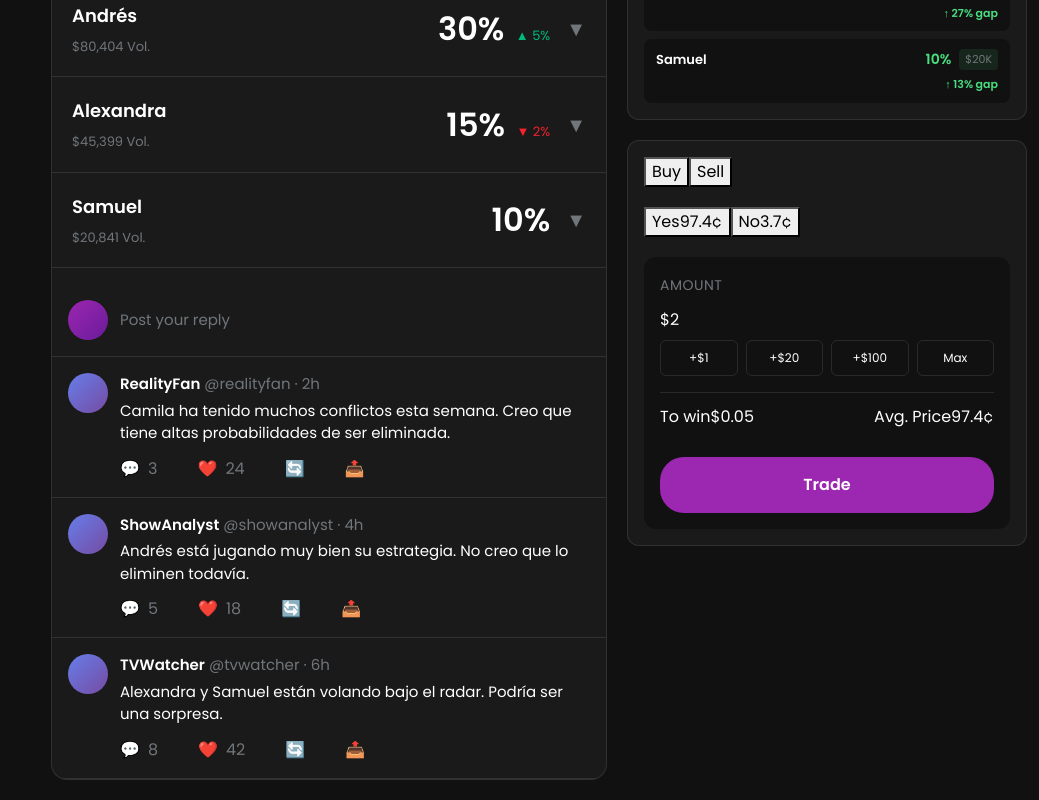
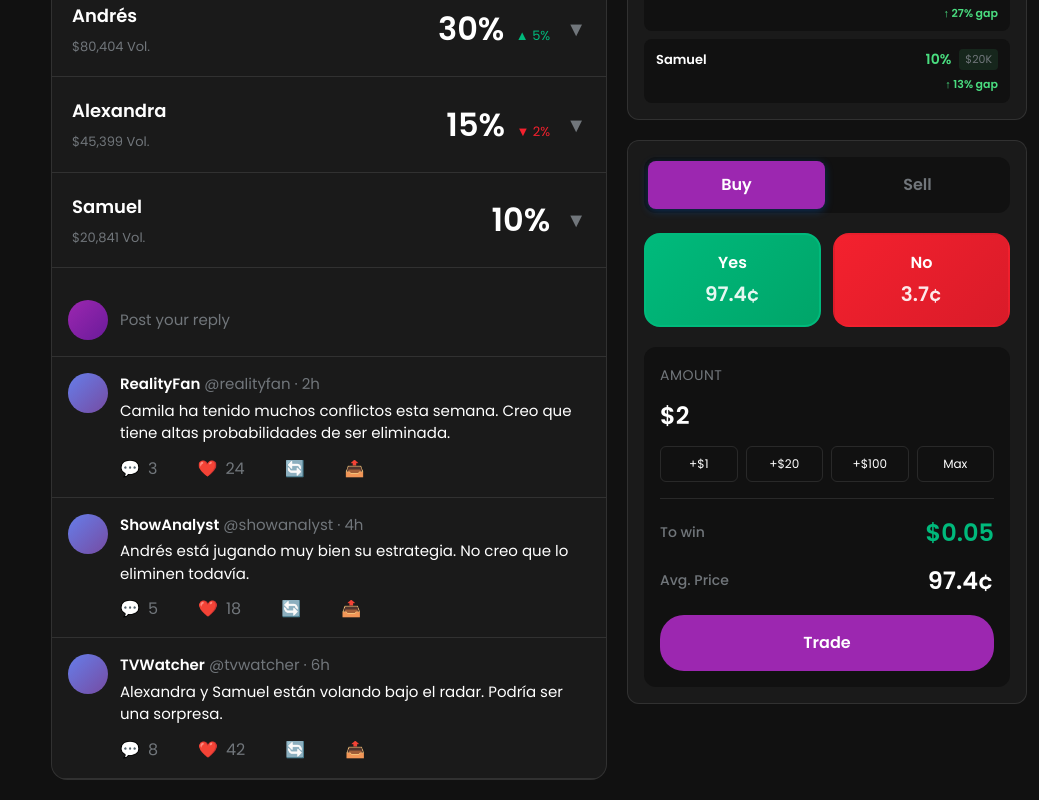
Before and after one commit to UnbridAdmin/perps, an Angular app: page /trade in a window 1280 px wide. Shown: the part 872-1672 px from the top of the page, without its empty margins (241-1280 px from the left). Built offline with nearby package versions, Linux system fonts and the light colour scheme.

Commit message:
panel trade

```diff
--- a/src/app/trade/trading-panel/trading-panel.component.html
+++ b/src/app/trade/trading-panel/trading-panel.component.html
@@ -11,7 +11,7 @@
       <span class="option-label">Yes</span>
       <span class="option-price">{{ yesPrice }}¢</span>
     </button>
-    <button class="option-btn" [class.selected]="selectedOption === 'no'" (click)="selectedOption = 'no'">
+    <button class="option-btn option-btn-no" [class.selected]="selectedOption === 'no'" (click)="selectedOption = 'no'">
       <span class="option-label">No</span>
       <span class="option-price">{{ noPrice }}¢</span>
     </button>
--- a/src/app/trade/trading-panel/trading-panel.component.scss
+++ b/src/app/trade/trading-panel/trading-panel.component.scss
@@ -6,6 +6,98 @@
   border-radius: 12px;
   padding: 16px;
   margin-bottom: 20px;
+}
+
+.tabs {
+  display: flex;
+  background: $background-color;
+  border-radius: 12px;
+  padding: 4px;
+  margin-bottom: 16px;
+  gap: 4px;
+}
+
+.tab {
+  flex: 1;
+  padding: 12px 24px;
+  border-radius: 8px;
+  background: transparent;
+  color: $text-muted;
+  font-size: 16px;
+  font-weight: 600;
+  cursor: pointer;
+  transition: all 0.3s ease;
+  text-align: center;
+  border: none;
+}
+
+.tab.active {
+  background: $primary-color;
+  color: white;
+  box-shadow: 0 2px 8px rgba(0, 123, 255, 0.3);
+}
+
+.tab:hover:not(.active) {
+  background: rgba(0, 123, 255, 0.1);
+  color: $text-primary;
+}
+
+.trade-options {
+  display: flex;
+  gap: 12px;
+  margin-bottom: 20px;
+}
+
+.option-btn {
+  flex: 1;
+  padding: 16px 20px;
+  border: 2px solid transparent;
+  border-radius: 16px;
+  background: transparent;
+  color: $text-primary;
+  font-size: 18px;
+  font-weight: 600;
+  cursor: pointer;
+  transition: all 0.3s ease;
+  display: flex;
+  flex-direction: column;
+  align-items: center;
+  gap: 4px;
+}
+
+.option-btn.selected {
+  background: linear-gradient(135deg, #00BA7C, #00A569);
+  color: white;
+  border-color: #00BA7C;
+}
+
+.option-btn:hover:not(.selected) {
+  background: rgba(0, 186, 124, 0.1);
+  border-color: #00BA7C;
+}
+
+.option-label {
+  font-weight: 700;
+}
+
+.option-price {
+  font-size: 20px;
+  font-weight: 700;
+  opacity: 0.9;
+}
+
+.option-btn-no {
+  background: linear-gradient(135deg, #F4212E, #D91B29);
+  color: white;
+}
+
+.option-btn-no.selected {
+  background: linear-gradient(135deg, #E01A26, #C01723);
+  box-shadow: 0 4px 12px rgba(244, 33, 46, 0.4);
+}
+
+.option-btn-no:hover:not(.selected) {
+  background: linear-gradient(135deg, #E01A26, #C01723);
 }
 
 .trading-header {
@@ -140,22 +232,46 @@
   background: rgba(255, 255, 255, 0.15);
 }
 
+.amount-display {
+  font-size: 24px;
+  font-weight: 700;
+  color: $text-primary;
+  margin-bottom: 12px;
+}
+
 .trade-info {
-  display: flex;
-  justify-content: space-between;
-  padding: 12px 0;
-  font-size: 14px;
   border-top: 1px solid $border-color;
+  padding-top: 16px;
   margin-top: 16px;
 }
 
-.trade-info-label {
-  color: $text-muted;
+.info-row, .avg-price-row {
+  display: flex;
+  justify-content: space-between;
+  align-items: center;
+  margin-bottom: 12px;
 }
 
-.trade-info-value {
-  font-weight: 600;
+.info-row:last-child, .avg-price-row:last-child {
+  margin-bottom: 0;
+}
+
+.info-label, .avg-label {
+  font-size: 14px;
+  color: $text-muted;
+  font-weight: 500;
+}
+
+.info-amount {
+  font-size: 24px;
+  font-weight: 700;
   color: #00BA7C;
+}
+
+.avg-value {
+  font-size: 24px;
+  font-weight: 700;
+  color: $text-primary;
 }
 
 .btn-trade {
```
